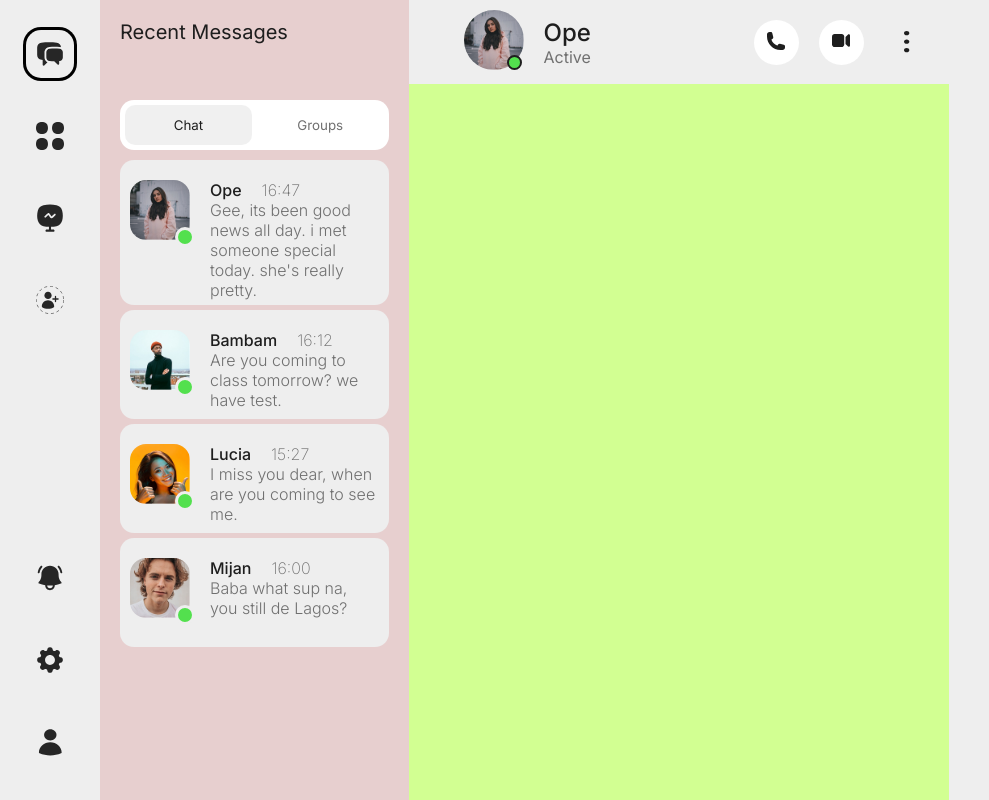
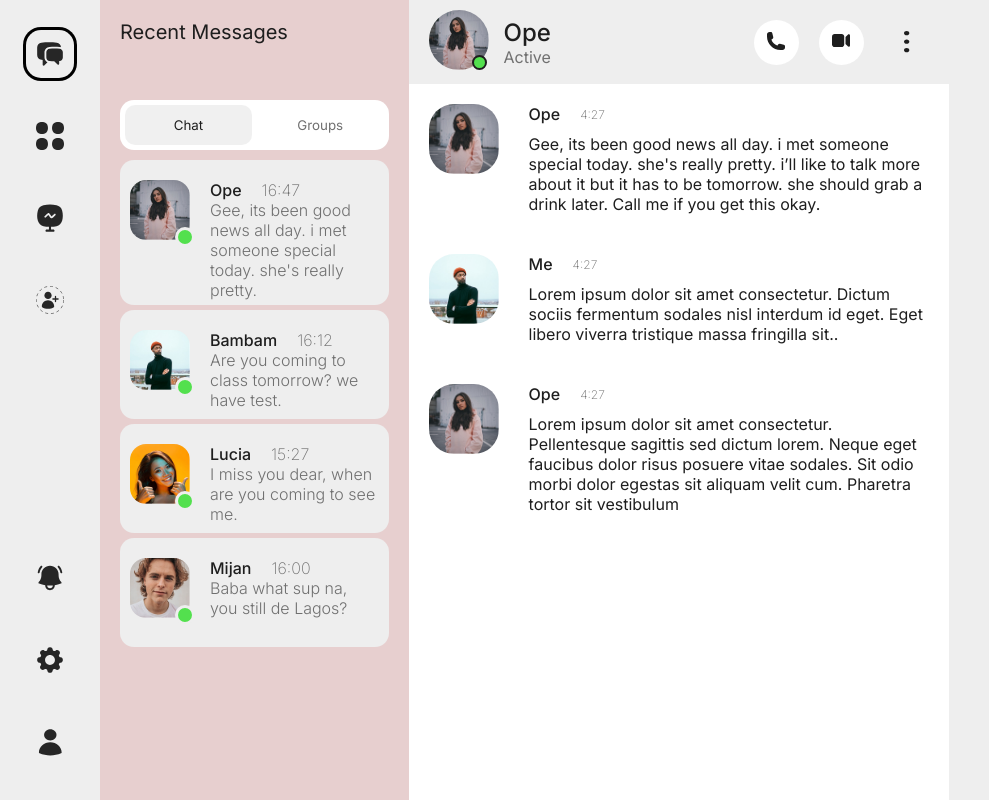
Before and after one commit to 2409nn/messanger, a Vue app: page / in a window 1280 px wide. Shown: the whole page, without its empty margins (0-989 px from the left). Built offline with nearby package versions, Linux system fonts and the light colour scheme.

Commit message:
сверстан блок 'conv__chat' для элемента conversation

```diff
--- a/src/components/conversation.vue
+++ b/src/components/conversation.vue
@@ -1,4 +1,32 @@
 <script setup>
+  import userAvatar1 from '@/assets/imgs/avatars/user_1.jpg'
+  import userAvatar2 from '@/assets/imgs/avatars/user_2.jpg'
+
+  let chatData = {
+      messages: [
+        {'time': '4:27',
+          avatar: userAvatar1,
+          'title': 'Ope',
+          'text': `Gee, its been good news all day. i met someone special today. she's really pretty.
+           i’ll like to talk more about it but it has to be tomorrow. she should grab a drink later.
+
+           Call me if you get this okay.`,
+        },
+        {'time': '4:27',
+          avatar: userAvatar2,
+          'title': 'Me',
+          'text': `Lorem ipsum dolor sit amet consectetur. Dictum sociis fermentum sodales nisl interdum id eget.
+          Eget libero viverra tristique massa fringilla sit..`,
+        },
+        {'time': '4:27',
+          avatar: userAvatar1,
+          'title': 'Ope',
+          'text': `Lorem ipsum dolor sit amet consectetur. Pellentesque sagittis sed dictum lorem. Neque eget faucibus
+          dolor risus posuere vitae sodales. Sit odio morbi dolor egestas sit aliquam velit cum.
+          Pharetra tortor sit vestibulum `,
+        },
+      ]
+  }
 
 </script>
 
@@ -6,10 +34,10 @@
   <section class="conv">
     <div class="conv__heading">
       <div class="conv__userinfo">
-        <div class="conv__userinfo-online online-tag"></div>
         <div class="conv__userinfo-avatar">
           <img src="../assets/imgs/avatars/user_1.jpg" alt="avatar" class="conv__userinfo-image">
         </div>
+        <div class="conv__userinfo-online online-tag"></div>
         <div class="conv__userinfo-title">
           <p class="conv__userinfo-username">Ope</p>
           <p class="conv__userinfo-status">Active</p>
@@ -34,14 +62,68 @@
         </button>
       </div>
     </div>
+    <div class="conv__chat">
+      <div class="conv__messages">
+
+        <div class="conv__message" v-for="message in chatData.messages">
+          <img :src="message.avatar" alt="avatar" class="conv__message-avatar">
+
+          <div class="conv__message__info">
+            <div class="conv__message__info-top">
+              <span class="conv__message__info-top__title">{{ message.title }}</span>
+              <span class="conv__message__info-top__time">{{ message.time }}</span>
+            </div>
+
+            <p class="conv__message__info__text">{{ message.text }}</p>
+          </div>
+        </div>
+
+      </div>
+    </div>
+<!--    <div class="conv__send">-->
+<!--      <form class="conv__send__form">-->
+<!--        <input type="text" class="conv__send__form-text" placeholder="Type something...">-->
+<!--      </form>-->
+<!--    </div>-->
   </section>
 </template>
 
 <style scoped lang="scss">
 
   .conv {
-    background-color: #d2ff92;
+    background-color: var(--main-background-color);
     grid-column: 5/12;
+
+    &__message {
+      margin: 20px;
+      padding-bottom: 20px;
+      display: flex;
+      gap: 30px;
+
+      &-avatar {
+        width: 70px;
+        height: 70px;
+        border-radius: 25px;
+      }
+
+      &__info-top {
+        gap: 20px;
+        display: flex;
+        align-items: center;
+        padding-bottom: 10px;
+
+        &__title {
+          font-weight: 500;
+        }
+
+        &__time {
+          font-weight: 200;
+          color: var(--secondary-text-color);
+          font-size: 12px;
+        }
+      }
+
+    }
 
     &__heading {
       display: flex;
@@ -54,11 +136,10 @@
     &__userinfo {
       display: flex;
       align-items: center;
-      gap: 20px;
 
       &-online {
         position: relative;
-        left: 78px;
+        right: 17px;
         top: 20px;
       }
 
```
